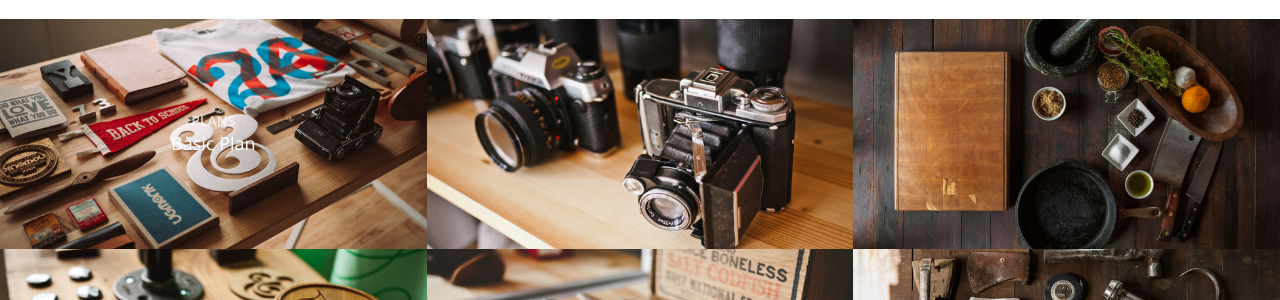
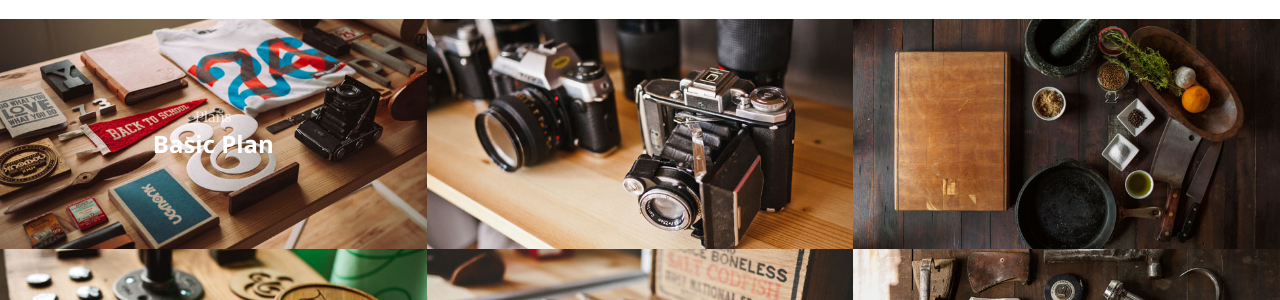
Before and after one commit to RustisaurusRex/website, a Jekyll site: the page built from index.html, in a window 1280 px wide and 900 px high, scrolled down 1653 px. Shown: the part 150-450 px from the top of the window. Built offline with Jekyll 4.4.1, drawn with Linux system fonts in a browser that asks for light colours.

Commit message:
Card Front text

```diff
--- a/_sass/_base.scss
+++ b/_sass/_base.scss
@@ -244,23 +244,11 @@ header {
             position: absolute;
             top: 50%;
             transform: translateY(-50%);
-            .project-category,
-            .project-name,
-            .plan-details {
+            .project-name {
+                font-size: 24px;
+                font-weight: 700;
                 @include sans-serif-font;
                 padding: 0 15px;
-            }
-            .project-category {
-                text-transform: uppercase;
-                font-weight: 600;
-                font-size: 14px;
-            }
-            .project-name {
-                font-size: 18px;
-            }
-            .plan-details {
-                font-size: 12px;
-                text-align: left;
             }
         }
     }
```
